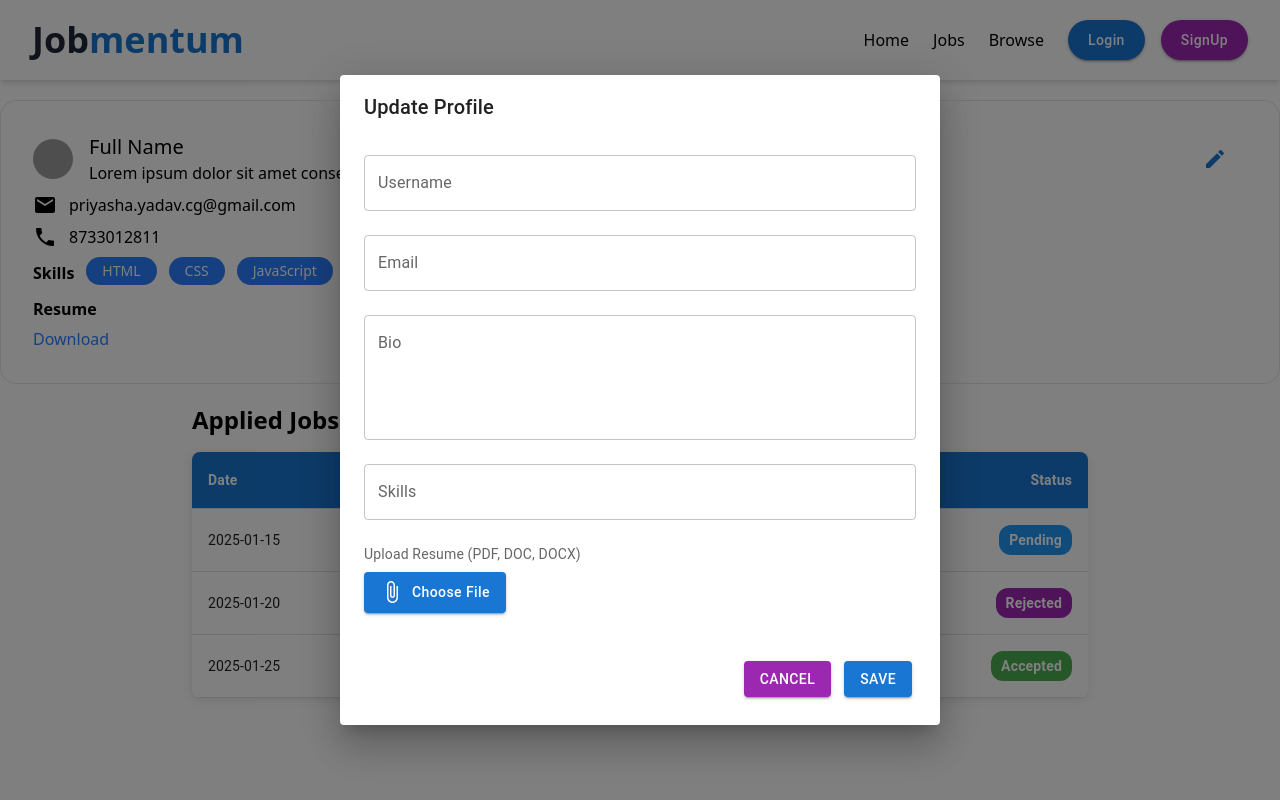
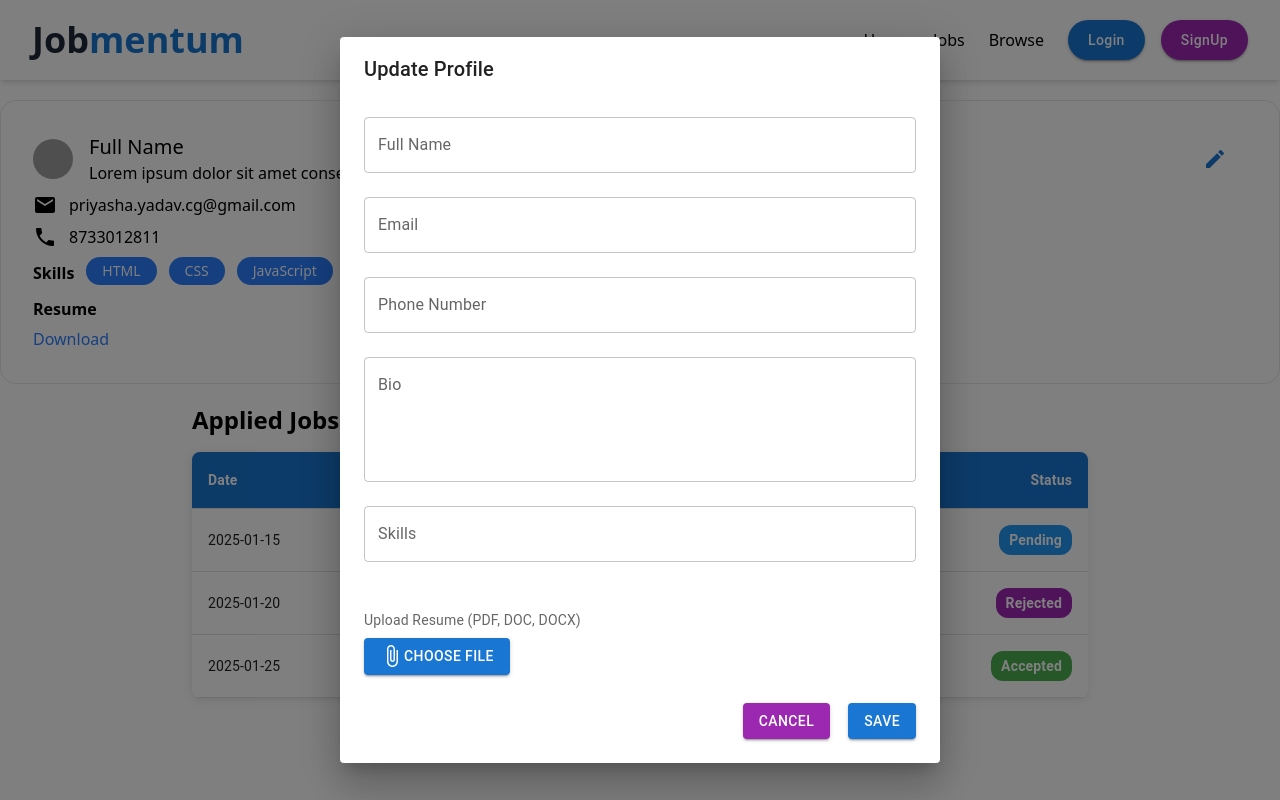
Before and after one commit to ArjunDivraniya/job_portal, a React (Vite) app in the folder frontend/: page /profile in a window 1280 px wide. Both pictures are taken after a click on the button 1215 px from the left and 159 px from the top of the page. Built offline with nearby package versions, Linux system fonts and the light colour scheme; grey boxes are pictures that could not be loaded.

Commit message:
README.md Setup

```diff
--- a/frontend/src/components/UpdateProfileDialog.jsx
+++ b/frontend/src/components/UpdateProfileDialog.jsx
@@ -1,51 +1,45 @@
 import React, { useState } from 'react';
-import { Dialog, DialogActions, DialogContent, DialogTitle, TextField, Button, Input, Chip, Box, Typography } from '@mui/material';
+import { Dialog, DialogActions, DialogContent, DialogTitle, TextField, Button, Chip, Box, Typography, CircularProgress } from '@mui/material';
 import axios from 'axios';
 import AttachFileIcon from '@mui/icons-material/AttachFile';
 import { useDispatch, useSelector } from 'react-redux';
-import { Toaster, toast } from 'sonner';
-import { setUser } from '../redux/authSlice.js'
+import { toast } from 'sonner';
+import { setUser } from '../redux/authSlice.js';
 import { USER_API_END_POINT } from '../utils/constant.js';
 
-
 const UpdateProfileDialog = ({ open, setOpen }) => {
-  const {user} = useSelector(store => store.auth);
+  const { user } = useSelector(store => store.auth);
+  const dispatch = useDispatch();
 
   const [input, setInput] = useState({
     fullname: user?.fullname || "",
     email: user?.email || "",
     phoneNumber: user?.phoneNumber || "",
     bio: user?.profile?.bio || "",
-    skills: user?.profile?.skills?.map(skill => skill) || "",
-    file: user?.profile?.resume || ""
-});
-
+    skills: user?.profile?.skills || [],
+    resume: user?.profile?.resume || null
+  });
 
   const [fileError, setFileError] = useState('');
-  const dispatch = useDispatch();
+  const [loading, setLoading] = useState(false);
 
+  // Close dialog
   const handleClose = () => {
     setOpen(false);
   };
 
+  // Save profile updates
   const handleSave = async (e) => {
     e.preventDefault();
-
-    // Get the token from localStorage
-    const token = localStorage.getItem('authToken'); // or wherever your token is stored
-
-    if (!token) {
-      // Handle case when token is not found (e.g., redirect to login)
-      toast.error('You need to be logged in to update your profile');
-      setOpen(false);
-      return;
-    }
+    setLoading(true);
 
     const formData = new FormData();
     formData.append("fullname", input.fullname);
     formData.append("email", input.email);
+    formData.append("phoneNumber", input.phoneNumber);
     formData.append("bio", input.bio);
     formData.append("skills", JSON.stringify(input.skills));
+
     if (input.resume) {
       formData.append("file", input.resume);
     }
@@ -55,33 +49,48 @@ const UpdateProfileDialog = ({ open, setOpen }) => {
         `${USER_API_END_POINT}/profile/update`,
         formData,
         {
-          headers: {
-            'Authorization': `Bearer ${token}`, // Send token in the header
-            'Content-Type': 'multipart/form-data',
-          },
+          headers: { 'Content-Type': 'multipart/form-data' },
           withCredentials: true,
         }
       );
 
       if (res.data.success) {
         dispatch(setUser(res.data.user));
-        toast.success(res.data.message);
+        toast.success("Profile updated successfully!");
+        setOpen(false);
       }
-      setOpen(false); // Close the dialog after successful update
     } catch (error) {
       console.error('Error:', error);
       toast.error(error.response?.data?.message || 'An error occurred');
+    } finally {
+      setLoading(false);
     }
   };
 
-
+  // Handle skill addition
   const handleSkillChange = (event) => {
-    if (event.key === 'Enter' && event.target.value) {
-      setInput({ ...input, skills: [...input.skills, event.target.value] });
-      event.target.value = ''; // Clear input after adding skill
+    if (event.key === 'Enter' && event.target.value.trim()) {
+      const newSkill = event.target.value.trim();
+      if (!input.skills.includes(newSkill)) {
+        setInput((prev) => ({
+          ...prev,
+          skills: [...prev.skills, newSkill],
+        }));
+      }
+      event.target.value = ''; // Clear input
+      event.preventDefault(); // Prevent form submission
     }
   };
 
+  // Remove skill from list
+  const handleRemoveSkill = (skillToRemove) => {
+    setInput((prev) => ({
+      ...prev,
+      skills: prev.skills.filter(skill => skill !== skillToRemove),
+    }));
+  };
+
+  // Handle file upload
   const handleFileChange = (event) => {
     const file = event.target.files[0];
     const allowedTypes = ['application/pdf', 'application/msword', 'application/vnd.openxmlformats-officedocument.wordprocessingml.document'];
@@ -100,12 +109,13 @@ const UpdateProfileDialog = ({ open, setOpen }) => {
       <DialogTitle>Update Profile</DialogTitle>
       <DialogContent>
         <TextField
-          label="Username"
+          label="Full Name"
           fullWidth
           value={input.fullname}
           onChange={(e) => setInput({ ...input, fullname: e.target.value })}
           margin="normal"
         />
+
         <TextField
           label="Email"
           fullWidth
@@ -113,6 +123,15 @@ const UpdateProfileDialog = ({ open, setOpen }) => {
           onChange={(e) => setInput({ ...input, email: e.target.value })}
           margin="normal"
         />
+
+        <TextField
+          label="Phone Number"
+          fullWidth
+          value={input.phoneNumber}
+          onChange={(e) => setInput({ ...input, phoneNumber: e.target.value })}
+          margin="normal"
+        />
+
         <TextField
           label="Bio"
           fullWidth
@@ -123,7 +142,6 @@ const UpdateProfileDialog = ({ open, setOpen }) => {
           margin="normal"
         />
 
-        {/* Skills Input */}
         <TextField
           label="Skills"
           fullWidth
@@ -131,73 +149,57 @@ const UpdateProfileDialog = ({ open, setOpen }) => {
           margin="normal"
           placeholder="Press Enter to add skill"
         />
-        <Box mt={2}>
-          {input.skills.length > 0 && input.skills.map((skill, index) => (
-            <Chip key={index} label={skill} color="primary" sx={{ marginRight: 1, marginBottom: 1 }} />
+        <Box mt={2} sx={{ display: 'flex', flexWrap: 'wrap', gap: 1 }}>
+          {input.skills.map((skill, index) => (
+            <Chip
+              key={index}
+              label={skill}
+              color="primary"
+              onDelete={() => handleRemoveSkill(skill)}
+              sx={{ marginRight: 1, marginBottom: 1 }}
+            />
           ))}
         </Box>
 
-        {/* Resume File Upload */}
-        <Box mt={2} sx={{ display: 'flex', flexDirection: 'column', gap: 1 }}>
+        <Box mt={3} sx={{ display: 'flex', flexDirection: 'column', gap: 1 }}>
           <Typography variant="body2" color="textSecondary">
             Upload Resume (PDF, DOC, DOCX)
           </Typography>
           <Box sx={{ display: 'flex', alignItems: 'center', gap: 1 }}>
-            <Input
+            <input
               type="file"
+              id="file-upload"
+              style={{ display: 'none' }}
               onChange={handleFileChange}
-              fullWidth
-              inputProps={{ accept: '.pdf,.doc,.docx' }}
-              margin="normal"
-              sx={{ display: 'none' }}
-              id="file-upload"
+              accept=".pdf,.doc,.docx"
             />
             <label htmlFor="file-upload">
-              <Button
-                variant="contained"
-                component="span"
-                fullWidth
-                color="primary"
-                sx={{
-                  display: 'flex',
-                  alignItems: 'center',
-                  justifyContent: 'center',
-                  gap: 1,
-                  padding: '8px 16px',
-                  textTransform: 'none',
-                  '&:hover': {
-                    backgroundColor: 'primary.dark',
-                  },
-                }}
-              >
+              <Button variant="contained" component="span" color="primary">
                 <AttachFileIcon />
-                Choose File
+                {input.resume ? input.resume.name : "Choose File"}
               </Button>
             </label>
           </Box>
-          {fileError && (
-            <Typography variant="body2" color="error" mt={1}>
-              {fileError}
-            </Typography>
-          )}
+          {fileError && <Typography variant="body2" color="error">{fileError}</Typography>}
           {input.resume && (
             <Box mt={2} sx={{ display: 'flex', alignItems: 'center', gap: 1 }}>
-              <Typography variant="body2" color="textPrimary">
-                Selected file: {input.resume.name}
-              </Typography>
-              <Button variant="text" color="secondary" onClick={() => setInput({ ...input, resume: null })}>
-                Remove Resume
-              </Button>
+              <Typography variant="body2" color="textPrimary">Selected file: {input.resume.name}</Typography>
+              <Button variant="text" color="secondary" onClick={() => setInput({ ...input, resume: null })}>Remove Resume</Button>
             </Box>
           )}
         </Box>
       </DialogContent>
-      <DialogActions>
-        <Button onClick={handleClose} color="secondary" variant="contained" sx={{ marginRight: '5px' }}>
-          Cancel
-        </Button>
-        <Button onClick={handleSave} color="primary" variant='contained' sx={{ margin: '20px' }}>
-          Save
+
+      <DialogActions >
+        <Button onClick={handleClose} color="secondary" variant="contained" sx={{ margin: '0 10px 16px 16px' }}>Cancel</Button>
+        <Button sx={{ margin: '0 16px 16px 16px' }}
+          onClick={handleSave}
+          color="primary"
+          variant="contained"
+          disabled={loading}
+          startIcon={loading ? <CircularProgress size={20} color="inherit" /> : null}
+        >
+          {loading ? "Saving..." : "Save"}
         </Button>
       </DialogActions>
     </Dialog>
```
Also changed, not shown: 1 other file (tests, documents, lock files or other folders).
